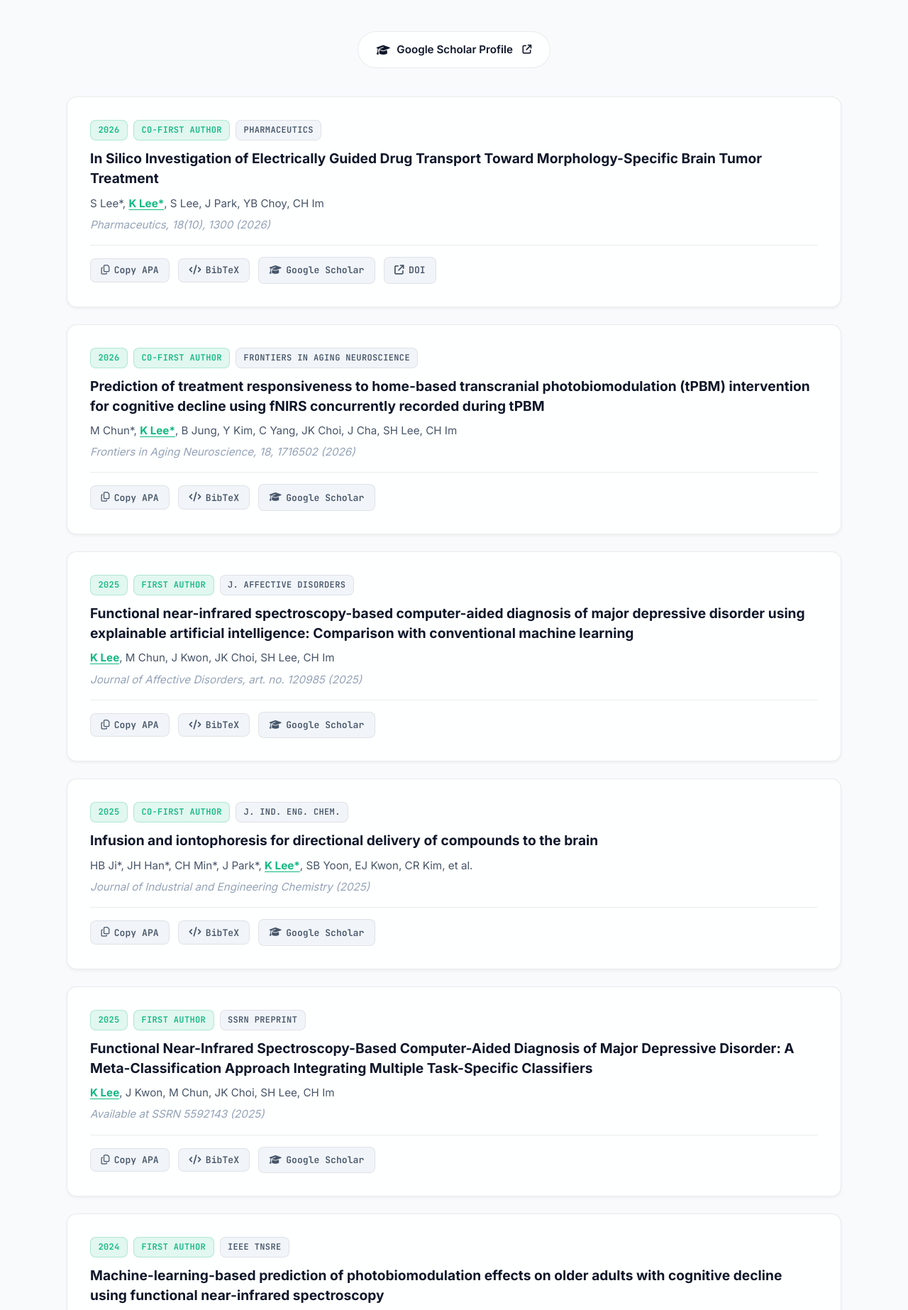
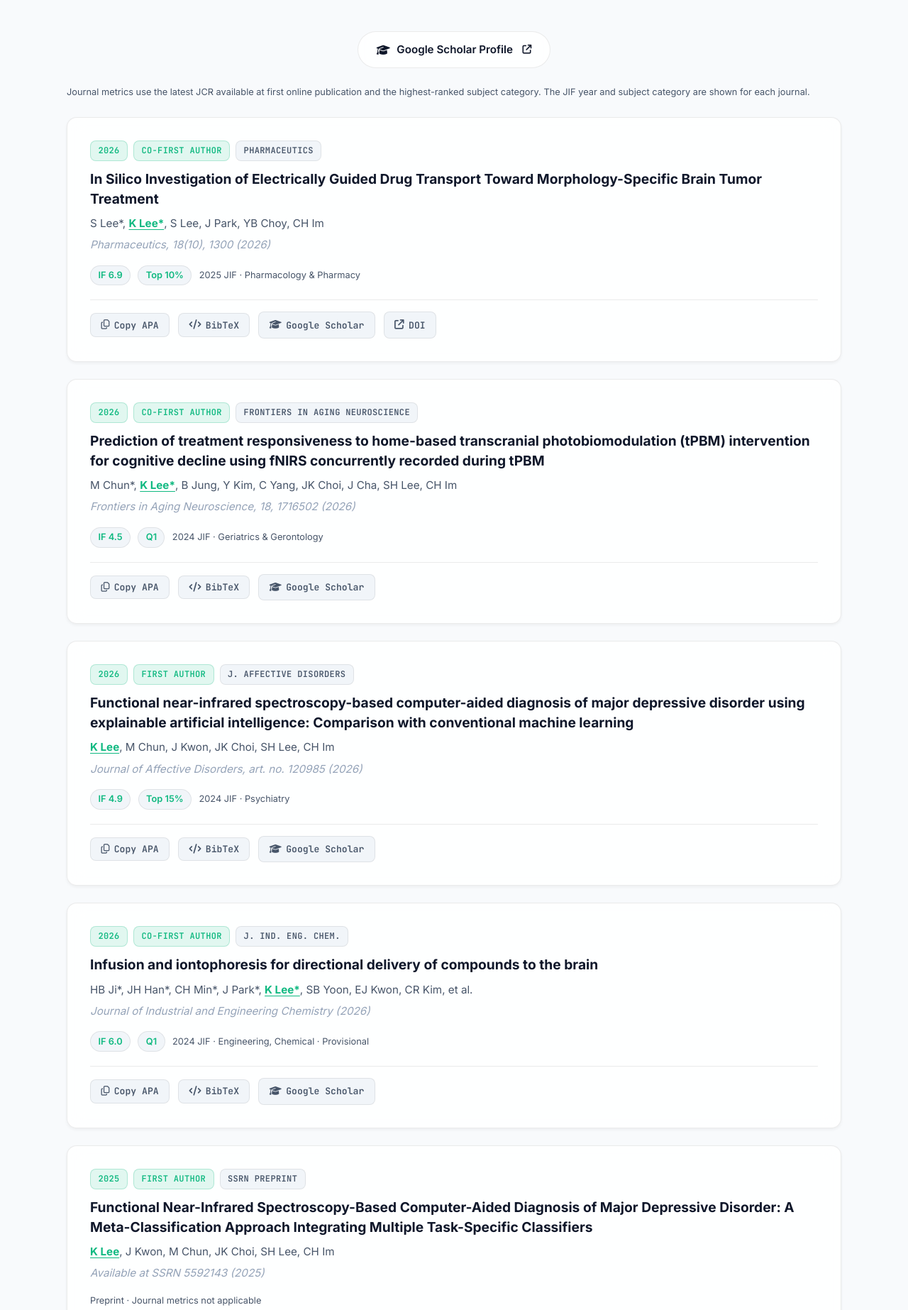
Before and after one commit to BASILLab/BASILLab.github.io, a plain HTML site: page index.html in a window 1280 px wide. Shown: the part 3940-5786 px from the top of the page at 71% size. Drawn offline with Linux system fonts and the light colour scheme.

Commit message:
Add historical journal metrics and correct publication years

```diff
--- a/index.html
+++ b/index.html
@@ -24,7 +24,7 @@
   <link rel="stylesheet" href="https://cdnjs.cloudflare.com/ajax/libs/font-awesome/6.5.1/css/all.min.css" />
 
   <!-- Custom Stylesheet -->
-  <link rel="stylesheet" href="styles.css?v=20261016-team-layout" />
+  <link rel="stylesheet" href="styles.css?v=20261016-publication-metrics" />
 </head>
 <body>
   <!-- Background Glow Accents -->
@@ -290,6 +290,8 @@
           </a>
         </div>
 
+        <p class="pub-metrics-note">Journal metrics use the latest JCR available at first online publication and the highest-ranked subject category. The JIF year and subject category are shown for each journal.</p>
+
         <!-- Publications List -->
         <div class="publications-list" id="publications-list">
           <!-- Pharmaceutics: Electrically Guided Drug Transport (2026) -->
@@ -304,6 +306,11 @@
             <h3 class="pub-title">In Silico Investigation of Electrically Guided Drug Transport Toward Morphology-Specific Brain Tumor Treatment</h3>
             <p class="pub-authors">S Lee*, <span class="author-me">K Lee*</span>, S Lee, J Park, YB Choy, CH Im</p>
             <p class="pub-journal-venue"><em>Pharmaceutics</em>, 18(10), 1300 (2026)</p>
+            <div class="pub-metrics" aria-label="Journal metrics">
+              <span class="pub-metric">IF 6.9</span>
+              <span class="pub-metric">Top 10%</span>
+              <span class="pub-metric-context">2025 JIF · Pharmacology &amp; Pharmacy</span>
+            </div>
             <div class="pub-actions">
               <button class="pub-btn copy-btn" data-citation="Lee, S., Lee, K., Lee, S., Park, J., Choy, Y. B., &amp; Im, C. H. (2026). In silico investigation of electrically guided drug transport toward morphology-specific brain tumor treatment. Pharmaceutics, 18(10), 1300. https://doi.org/10.3390/pharmaceutics18101300">
                 <i class="fa-regular fa-copy"></i> Copy APA
@@ -332,6 +339,11 @@
             <h3 class="pub-title">Prediction of treatment responsiveness to home-based transcranial photobiomodulation (tPBM) intervention for cognitive decline using fNIRS concurrently recorded during tPBM</h3>
             <p class="pub-authors">M Chun*, <span class="author-me">K Lee*</span>, B Jung, Y Kim, C Yang, JK Choi, J Cha, SH Lee, CH Im</p>
             <p class="pub-journal-venue"><em>Frontiers in Aging Neuroscience</em>, 18, 1716502 (2026)</p>
+            <div class="pub-metrics" aria-label="Journal metrics">
+              <span class="pub-metric">IF 4.5</span>
+              <span class="pub-metric">Q1</span>
+              <span class="pub-metric-context">2024 JIF · Geriatrics &amp; Gerontology</span>
+            </div>
             <div class="pub-actions">
               <button class="pub-btn copy-btn" data-citation="Chun, M., Lee, K., Jung, B., Kim, Y., Yang, C., Choi, J. K., Cha, J., Lee, S. H., &amp; Im, C. H. (2026). Prediction of treatment responsiveness to home-based transcranial photobiomodulation (tPBM) intervention for cognitive decline using fNIRS concurrently recorded during tPBM. Frontiers in Aging Neuroscience, 18, 1716502.">
                 <i class="fa-regular fa-copy"></i> Copy APA
@@ -345,23 +357,28 @@
             </div>
           </article>
 
-          <!-- Paper 2: Journal of Affective Disorders XAI MDD (2025) -->
+          <!-- Paper 2: Journal of Affective Disorders XAI MDD (2026) -->
           <article class="publication-card">
             <div class="pub-meta-top">
               <div class="pub-meta-badges">
-                <span class="pub-badge pub-badge-year">2025</span>
+                <span class="pub-badge pub-badge-year">2026</span>
                 <span class="pub-badge pub-badge-first-author">First Author</span>
                 <span class="pub-badge pub-badge-journal">J. Affective Disorders</span>
               </div>
             </div>
             <h3 class="pub-title">Functional near-infrared spectroscopy-based computer-aided diagnosis of major depressive disorder using explainable artificial intelligence: Comparison with conventional machine learning</h3>
             <p class="pub-authors"><span class="author-me">K Lee</span>, M Chun, J Kwon, JK Choi, SH Lee, CH Im</p>
-            <p class="pub-journal-venue"><em>Journal of Affective Disorders</em>, art. no. 120985 (2025)</p>
+            <p class="pub-journal-venue"><em>Journal of Affective Disorders</em>, art. no. 120985 (2026)</p>
+            <div class="pub-metrics" aria-label="Journal metrics">
+              <span class="pub-metric">IF 4.9</span>
+              <span class="pub-metric">Top 15%</span>
+              <span class="pub-metric-context">2024 JIF · Psychiatry</span>
+            </div>
             <div class="pub-actions">
-              <button class="pub-btn copy-btn" data-citation="Lee, K., Chun, M., Kwon, J., Choi, J. K., Lee, S. H., &amp; Im, C. H. (2025). Functional near-infrared spectroscopy-based computer-aided diagnosis of major depressive disorder using explainable artificial intelligence: Comparison with conventional machine learning. Journal of Affective Disorders, 120985.">
+              <button class="pub-btn copy-btn" data-citation="Lee, K., Chun, M., Kwon, J., Choi, J. K., Lee, S. H., &amp; Im, C. H. (2026). Functional near-infrared spectroscopy-based computer-aided diagnosis of major depressive disorder using explainable artificial intelligence: Comparison with conventional machine learning. Journal of Affective Disorders, 120985.">
                 <i class="fa-regular fa-copy"></i> Copy APA
               </button>
-              <button class="pub-btn bibtex-btn" data-bibtex="@article{lee2025explainable,&#10;  title={Functional near-infrared spectroscopy-based computer-aided diagnosis of major depressive disorder using explainable artificial intelligence: Comparison with conventional machine learning},&#10;  author={Lee, K and Chun, M and Kwon, J and Choi, JK and Lee, SH and Im, CH},&#10;  journal={Journal of Affective Disorders},&#10;  pages={120985},&#10;  year={2025},&#10;  publisher={Elsevier}&#10;}">
+              <button class="pub-btn bibtex-btn" data-bibtex="@article{lee2026explainable,&#10;  title={Functional near-infrared spectroscopy-based computer-aided diagnosis of major depressive disorder using explainable artificial intelligence: Comparison with conventional machine learning},&#10;  author={Lee, K and Chun, M and Kwon, J and Choi, JK and Lee, SH and Im, CH},&#10;  journal={Journal of Affective Disorders},&#10;  pages={120985},&#10;  year={2026},&#10;  publisher={Elsevier}&#10;}">
                 <i class="fa-solid fa-code"></i> BibTeX
               </button>
               <a href="https://scholar.google.com/scholar?q=Functional+near-infrared+spectroscopy-based+computer-aided+diagnosis+of+major+depressive+disorder+using+explainable+artificial+intelligence" target="_blank" rel="noopener noreferrer" class="pub-btn">
@@ -370,23 +387,28 @@
             </div>
           </article>
 
-          <!-- Paper 3: JIEC Brain Delivery (2025) -->
+          <!-- Paper 3: JIEC Brain Delivery (2026) -->
           <article class="publication-card">
             <div class="pub-meta-top">
               <div class="pub-meta-badges">
-                <span class="pub-badge pub-badge-year">2025</span>
+                <span class="pub-badge pub-badge-year">2026</span>
                 <span class="pub-badge pub-badge-first-author">Co-First Author</span>
                 <span class="pub-badge pub-badge-journal">J. Ind. Eng. Chem.</span>
               </div>
             </div>
             <h3 class="pub-title">Infusion and iontophoresis for directional delivery of compounds to the brain</h3>
             <p class="pub-authors">HB Ji*, JH Han*, CH Min*, J Park*, <span class="author-me">K Lee*</span>, SB Yoon, EJ Kwon, CR Kim, et al.</p>
-            <p class="pub-journal-venue"><em>Journal of Industrial and Engineering Chemistry</em> (2025)</p>
+            <p class="pub-journal-venue"><em>Journal of Industrial and Engineering Chemistry</em> (2026)</p>
+            <div class="pub-metrics" aria-label="Journal metrics">
+              <span class="pub-metric">IF 6.0</span>
+              <span class="pub-metric">Q1</span>
+              <span class="pub-metric-context">2024 JIF · Engineering, Chemical · Provisional</span>
+            </div>
             <div class="pub-actions">
-              <button class="pub-btn copy-btn" data-citation="Ji, H. B., Han, J. H., Min, C. H., Park, J., Lee, K., Yoon, S. B., Kwon, E. J., &amp; Kim, C. R. (2025). Infusion and iontophoresis for directional delivery of compounds to the brain. Journal of Industrial and Engineering Chemistry.">
+              <button class="pub-btn copy-btn" data-citation="Ji, H. B., Han, J. H., Min, C. H., Park, J., Lee, K., Yoon, S. B., Kwon, E. J., &amp; Kim, C. R. (2026). Infusion and iontophoresis for directional delivery of compounds to the brain. Journal of Industrial and Engineering Chemistry.">
                 <i class="fa-regular fa-copy"></i> Copy APA
               </button>
-              <button class="pub-btn bibtex-btn" data-bibtex="@article{ji2025infusion,&#10;  title={Infusion and iontophoresis for directional delivery of compounds to the brain},&#10;  author={Ji, HB and Han, JH and Min, CH and Park, J and Lee, K and Yoon, SB and Kwon, EJ and Kim, CR and others},&#10;  journal={Journal of Industrial and Engineering Chemistry},&#10;  year={2025},&#10;  publisher={Elsevier}&#10;}">
+              <button class="pub-btn bibtex-btn" data-bibtex="@article{ji2026infusion,&#10;  title={Infusion and iontophoresis for directional delivery of compounds to the brain},&#10;  author={Ji, HB and Han, JH and Min, CH and Park, J and Lee, K and Yoon, SB and Kwon, EJ and Kim, CR and others},&#10;  journal={Journal of Industrial and Engineering Chemistry},&#10;  year={2026},&#10;  publisher={Elsevier}&#10;}">
                 <i class="fa-solid fa-code"></i> BibTeX
               </button>
               <a href="https://scholar.google.com/scholar?q=Infusion+and+iontophoresis+for+directional+delivery+of+compounds+to+the+brain" target="_blank" rel="noopener noreferrer" class="pub-btn">
@@ -407,6 +429,7 @@
             <h3 class="pub-title">Functional Near-Infrared Spectroscopy-Based Computer-Aided Diagnosis of Major Depressive Disorder: A Meta-Classification Approach Integrating Multiple Task-Specific Classifiers</h3>
             <p class="pub-authors"><span class="author-me">K Lee</span>, J Kwon, M Chun, JK Choi, SH Lee, CH Im</p>
             <p class="pub-journal-venue"><em>Available at SSRN 5592143</em> (2025)</p>
+            <p class="pub-metrics pub-metric-context">Preprint · Journal metrics not applicable</p>
             <div class="pub-actions">
               <button class="pub-btn copy-btn" data-citation="Lee, K., Kwon, J., Chun, M., Choi, J. K., Lee, S. H., &amp; Im, C. H. (2025). Functional Near-Infrared Spectroscopy-Based Computer-Aided Diagnosis of Major Depressive Disorder: A Meta-Classification Approach Integrating Multiple Task-Specific Classifiers. SSRN Electronic Journal, 5592143.">
                 <i class="fa-regular fa-copy"></i> Copy APA
@@ -432,6 +455,11 @@
             <h3 class="pub-title">Machine-learning-based prediction of photobiomodulation effects on older adults with cognitive decline using functional near-infrared spectroscopy</h3>
             <p class="pub-authors"><span class="author-me">K Lee</span>, M Chun, B Jung, Y Kim, C Yang, JK Choi, J Cha, SH Lee, CH Im</p>
             <p class="pub-journal-venue"><em>IEEE Transactions on Neural Systems and Rehabilitation Engineering</em>, 32, 3710-3718 (2024)</p>
+            <div class="pub-metrics" aria-label="Journal metrics">
+              <span class="pub-metric">IF 4.8</span>
+              <span class="pub-metric">Top 3%</span>
+              <span class="pub-metric-context">2023 JIF · Rehabilitation</span>
+            </div>
             <div class="pub-actions">
               <button class="pub-btn copy-btn" data-citation="Lee, K., Chun, M., Jung, B., Kim, Y., Yang, C., Choi, J. K., Cha, J., Lee, S. H., &amp; Im, C. H. (2024). Machine-learning-based prediction of photobiomodulation effects on older adults with cognitive decline using functional near-infrared spectroscopy. IEEE Transactions on Neural Systems and Rehabilitation Engineering, 32, 3710-3718.">
                 <i class="fa-regular fa-copy"></i> Copy APA
@@ -457,6 +485,11 @@
             <h3 class="pub-title">Functional Near-Infrared Spectroscopy-Based Computer-Aided Diagnosis of Major Depressive Disorder Using Convolutional Neural Network with a New Channel Embedding Layer</h3>
             <p class="pub-authors"><span class="author-me">K Lee</span>, J Kwon, M Chun, JK Choi, SH Lee, CH Im</p>
             <p class="pub-journal-venue"><em>Depression and Anxiety</em>, 2024 (1), 4459867 (2024)</p>
+            <div class="pub-metrics" aria-label="Journal metrics">
+              <span class="pub-metric">IF 4.7</span>
+              <span class="pub-metric">Top 10%</span>
+              <span class="pub-metric-context">2023 JIF · Psychology, Clinical</span>
+            </div>
             <div class="pub-actions">
               <button class="pub-btn copy-btn" data-citation="Lee, K., Kwon, J., Chun, M., Choi, J. K., Lee, S. H., &amp; Im, C. H. (2024). Functional Near-Infrared Spectroscopy-Based Computer-Aided Diagnosis of Major Depressive Disorder Using Convolutional Neural Network with a New Channel Embedding Layer. Depression and Anxiety, 2024(1), 4459867.">
                 <i class="fa-regular fa-copy"></i> Copy APA
@@ -482,6 +515,11 @@
             <h3 class="pub-title">Selection of the optimal channel configuration for implementing wearable EEG devices for the diagnosis of mild cognitive impairment</h3>
             <p class="pub-authors"><span class="author-me">K Lee</span>, KM Choi, S Park, SH Lee, CH Im</p>
             <p class="pub-journal-venue"><em>Alzheimer's Research &amp; Therapy</em>, 14 (1), 170 (2022)</p>
+            <div class="pub-metrics" aria-label="Journal metrics">
+              <span class="pub-metric">IF 8.823</span>
+              <span class="pub-metric">Top 10%</span>
+              <span class="pub-metric-context">2021 JIF · Clinical Neurology</span>
+            </div>
             <div class="pub-actions">
               <button class="pub-btn copy-btn" data-citation="Lee, K., Choi, K. M., Park, S., Lee, S. H., &amp; Im, C. H. (2022). Selection of the optimal channel configuration for implementing wearable EEG devices for the diagnosis of mild cognitive impairment. Alzheimer's Research &amp; Therapy, 14(1), 170.">
                 <i class="fa-regular fa-copy"></i> Copy APA
@@ -506,6 +544,11 @@
             <h3 class="pub-title">Brain-controlled, AR-based Home automation system using SSVEP-based brain-computer interface and EOG-based eye tracker: A feasibility study for the elderly end User</h3>
             <p class="pub-authors">S Park, J Ha, J Park, <span class="author-me">K Lee</span>, CH Im</p>
             <p class="pub-journal-venue"><em>IEEE Transactions on Neural Systems and Rehabilitation Engineering</em>, 31, 544-553 (2022)</p>
+            <div class="pub-metrics" aria-label="Journal metrics">
+              <span class="pub-metric">IF 4.528</span>
+              <span class="pub-metric">Top 15%</span>
+              <span class="pub-metric-context">2021 JIF · Rehabilitation</span>
+            </div>
             <div class="pub-actions">
               <button class="pub-btn copy-btn" data-citation="Park, S., Ha, J., Park, J., Lee, K., &amp; Im, C. H. (2022). Brain-controlled, AR-based Home automation system using SSVEP-based brain-computer interface and EOG-based eye tracker: A feasibility study for the elderly end User. IEEE Transactions on Neural Systems and Rehabilitation Engineering, 31, 544-553.">
                 <i class="fa-regular fa-copy"></i> Copy APA
--- a/styles.css
+++ b/styles.css
@@ -1547,6 +1547,36 @@ a {
   color: var(--text-secondary);
   padding: 0.2rem 0.55rem;
   border-radius: var(--radius-sm);
+}
+
+.pub-metrics {
+  display: flex;
+  flex-wrap: wrap;
+  align-items: baseline;
+  gap: 0.45rem 0.65rem;
+  margin: 0 0 1.25rem;
+  font-size: 0.8rem;
+  line-height: 1.6;
+}
+
+.pub-metric {
+  padding: 0.2rem 0.65rem;
+  border: 1px solid var(--border-color);
+  border-radius: var(--radius-full);
+  background: var(--bg-secondary);
+  color: var(--primary);
+  font-weight: 600;
+}
+
+.pub-metric-context,
+.pub-metrics-note {
+  color: var(--text-secondary);
+  font-size: 0.8rem;
+  line-height: 1.6;
+}
+
+.pub-metrics-note {
+  margin: -1rem 0 1.5rem;
 }
 
 .pub-actions {
```
